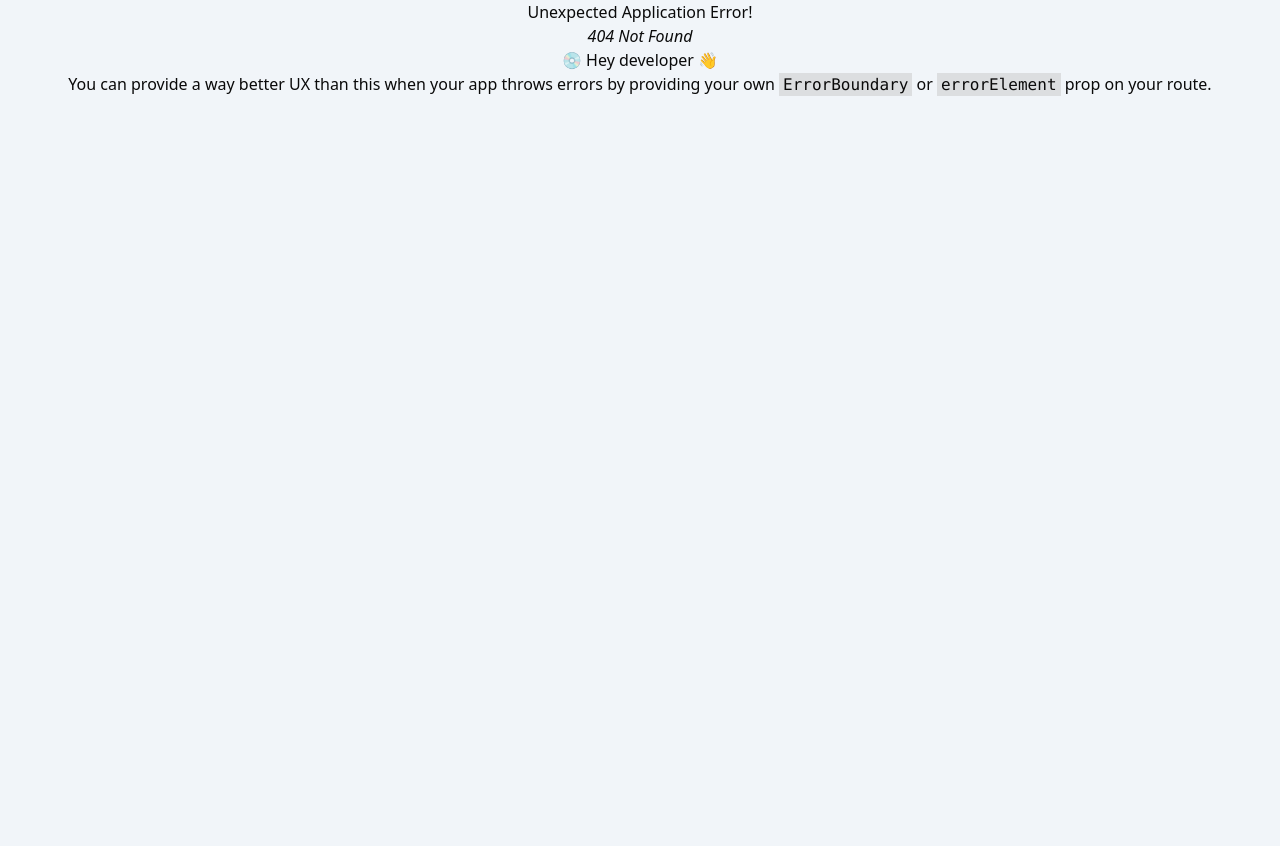
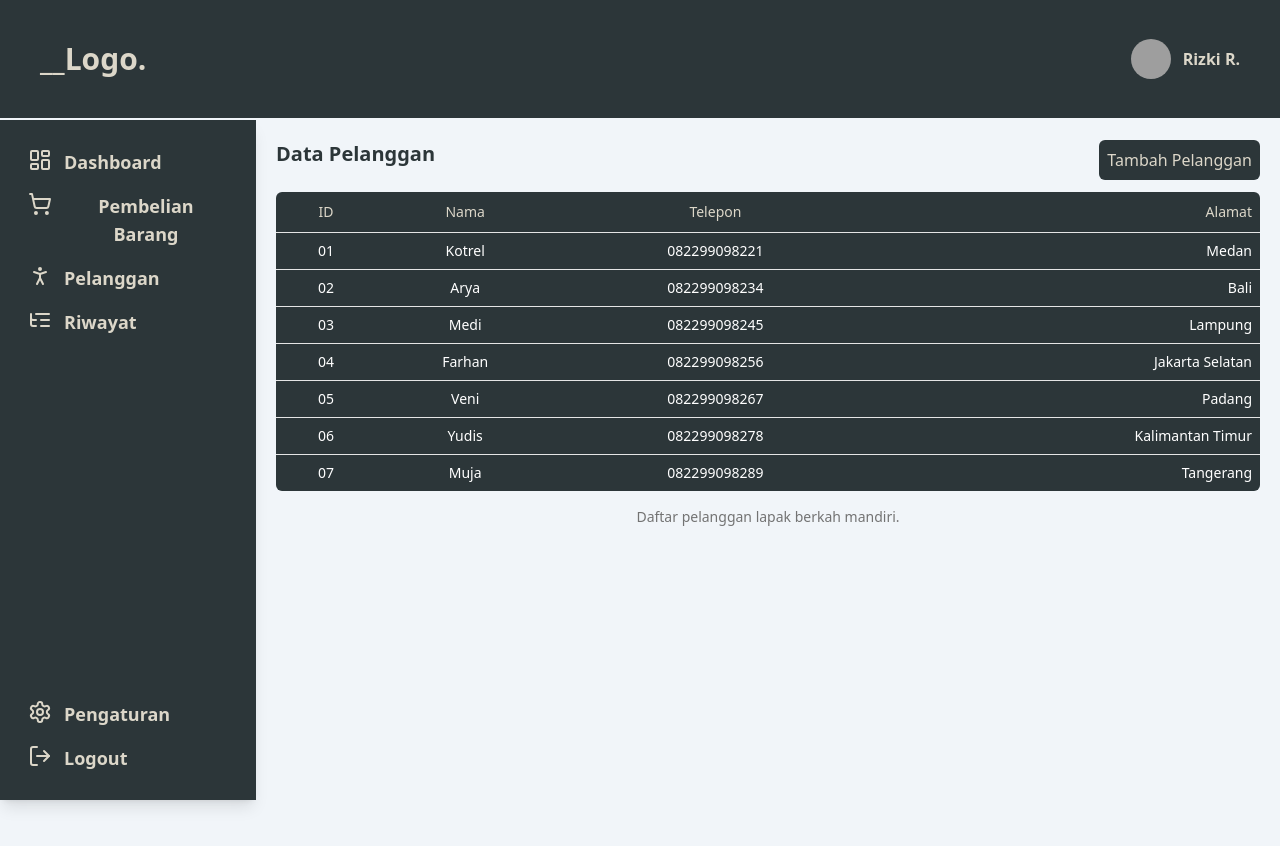
Before and after one commit to Rizki-Rahmadani/frontend-berkah-mandiri, a React (Vite) app: page /pelanggan in a window 1280 px wide. Before the commit this address had no page. Shown: the top 846 px of the page. Before the commit the page ends 800 px from the top, so only its background shows below. Built offline with nearby package versions, Linux system fonts and the light colour scheme; grey boxes are pictures that could not be loaded.

Commit message:
feat: add pelanggan

```diff
--- a/src/App.tsx
+++ b/src/App.tsx
@@ -3,6 +3,7 @@ import { createBrowserRouter, RouterProvider } from "react-router";
 import { Login } from "./pages/Auth/login";
 import { Register } from "./pages/Auth/register";
 import { PrivateLayout } from "./pages/Layout/private-layout";
+import { Pelanggan } from "./pages/Pelanggan";
 
 function App() {
   const router = createBrowserRouter([
@@ -19,6 +20,13 @@ function App() {
     {
       path: "/",
       element: <PrivateLayout />,
+      children: [
+        {
+          path: "/pelanggan",
+          element: <Pelanggan />,
+          HydrateFallback: () => <div>Loading...</div>,
+        },
+      ],
     },
   ]);
   return (
--- /dev/null
+++ b/src/components/CustomButton/add-button.tsx
@@ -0,0 +1,12 @@
+type ButtonProps = {
+  text: string;
+  onClick: () => void;
+};
+
+export const AddButton = ({ text }: ButtonProps) => {
+  return (
+    <div>
+      <button>{text}</button>
+    </div>
+  );
+};
--- a/src/components/hamburger-button.tsx
+++ b/src/components/CustomButton/hamburger-button.tsx
@@ -6,7 +6,7 @@ export const HamburgerButton = () => {
   const [isMenuOpen, setIsMenuOpen] = useState(false);
   return (
     <div>
-      <div className="lg:hidden flex items-center justify-center w-10 h-10 text-[#C4DFE6] cursor-pointer transition-all duration-200 ease-in-out">
+      <div className="lg:hidden flex items-center justify-center w-10 h-10 text-[#DCD7C9] cursor-pointer transition-all duration-200 ease-in-out">
         <button onClick={() => setIsMenuOpen(!isMenuOpen)}>
           {isMenuOpen ? <CrossIcon /> : <Menu size={35} />}
         </button>
@@ -17,12 +17,12 @@ export const HamburgerButton = () => {
             onClick={() => setIsMenuOpen(false)}
             className="fixed inset-0 bg-black bg-opacity-50"
           ></div>
-          <div
+          {/* <div
             onClick={() => setIsMenuOpen(false)}
-            className="fixed top-2 left-36 z-50 flex items-center justify-center w-10 h-10 text-[#66A5AD] bg-[#C4DFE6] rounded-full cursor-pointer transition-all duration-200 ease-in-out lg:hidden"
+            className="fixed top-2 lg:right-20 left-36 z-50 flex items-center justify-center w-10 h-10 text-[#2C3639] bg-[#DCD7C9] rounded-full cursor-pointer transition-all duration-200 ease-in-out lg:hidden"
           >
             <CrossIcon />
-          </div>
+          </div> */}
           <div className="fixed top-0 right-0">
             <Sidebar onClose={() => setIsMenuOpen(false)} />
           </div>
--- /dev/null
+++ b/src/components/Pelanggan/pelanggan.tsx
@@ -0,0 +1,101 @@
+import {
+  Table,
+  TableBody,
+  TableCaption,
+  TableCell,
+  TableHead,
+  TableHeader,
+  TableRow,
+} from "@/components/ui/table";
+import { Header } from "../header";
+import { AddButton } from "../CustomButton/add-button";
+
+const pelanggan = [
+  {
+    id: "01",
+    name: "Kotrel",
+    phone: "082299098221",
+    address: "Medan",
+  },
+  {
+    id: "02",
+    name: "Arya",
+    phone: "082299098234",
+    address: "Bali",
+  },
+  {
+    id: "03",
+    name: "Medi",
+    phone: "082299098245",
+    address: "Lampung",
+  },
+  {
+    id: "04",
+    name: "Farhan",
+    phone: "082299098256",
+    address: "Jakarta Selatan",
+  },
+  {
+    id: "05",
+    name: "Veni",
+    phone: "082299098267",
+    address: "Padang",
+  },
+  {
+    id: "06",
+    name: "Yudis",
+    phone: "082299098278",
+    address: "Kalimantan Timur",
+  },
+  {
+    id: "07",
+    name: "Muja",
+    phone: "082299098289",
+    address: "Tangerang",
+  },
+];
+
+export function CompPelanggan() {
+  return (
+    <div className="space-y-3">
+      <div className="flex justify-between">
+        <div className="text-start text-xl font-bold text-[#2C3639] ">
+          <Header title="Data Pelanggan" />
+        </div>
+        <div className="bg-[#2C3639] p-2 rounded-md text-[#DCD7C9] flex items-center gap-2">
+          <AddButton text="Tambah Pelanggan" onClick={() => {}} />
+        </div>
+      </div>
+
+      <Table className="bg-[#2C3639] rounded-md">
+        <TableCaption>Daftar pelanggan lapak berkah mandiri.</TableCaption>
+        <TableHeader>
+          <TableRow>
+            <TableHead className="w-[100px] text-center text-[#DCD7C9]">
+              ID
+            </TableHead>
+            <TableHead className="text-center text-[#DCD7C9]">Nama</TableHead>
+            <TableHead className="text-center text-[#DCD7C9]">
+              Telepon
+            </TableHead>
+            <TableHead className="text-right text-[#DCD7C9]">Alamat</TableHead>
+          </TableRow>
+        </TableHeader>
+        <TableBody>
+          {pelanggan.map((data) => (
+            <TableRow key={data.id}>
+              <TableCell className="font-medium text-white">
+                {data.id}
+              </TableCell>
+              <TableCell className="text-white">{data.name}</TableCell>
+              <TableCell className="text-white">{data.phone}</TableCell>
+              <TableCell className="text-right text-white">
+                {data.address}
+              </TableCell>
+            </TableRow>
+          ))}
+        </TableBody>
+      </Table>
+    </div>
+  );
+}
--- /dev/null
+++ b/src/components/header.tsx
@@ -0,0 +1,10 @@
+type HeaderProps = {
+  title: string;
+};
+export const Header = ({ title }: HeaderProps) => {
+  return (
+    <div>
+      <p>{title}</p>
+    </div>
+  );
+};
--- /dev/null
+++ b/src/components/ui/table.tsx
@@ -0,0 +1,120 @@
+import * as React from "react"
+
+import { cn } from "@/lib/utils"
+
+const Table = React.forwardRef<
+  HTMLTableElement,
+  React.HTMLAttributes<HTMLTableElement>
+>(({ className, ...props }, ref) => (
+  <div className="relative w-full overflow-auto">
+    <table
+      ref={ref}
+      className={cn("w-full caption-bottom text-sm", className)}
+      {...props}
+    />
+  </div>
+))
+Table.displayName = "Table"
+
+const TableHeader = React.forwardRef<
+  HTMLTableSectionElement,
+  React.HTMLAttributes<HTMLTableSectionElement>
+>(({ className, ...props }, ref) => (
+  <thead ref={ref} className={cn("[&_tr]:border-b", className)} {...props} />
+))
+TableHeader.displayName = "TableHeader"
+
+const TableBody = React.forwardRef<
+  HTMLTableSectionElement,
+  React.HTMLAttributes<HTMLTableSectionElement>
+>(({ className, ...props }, ref) => (
+  <tbody
+    ref={ref}
+    className={cn("[&_tr:last-child]:border-0", className)}
+    {...props}
+  />
+))
+TableBody.displayName = "TableBody"
+
+const TableFooter = React.forwardRef<
+  HTMLTableSectionElement,
+  React.HTMLAttributes<HTMLTableSectionElement>
+>(({ className, ...props }, ref) => (
+  <tfoot
+    ref={ref}
+    className={cn(
+      "border-t bg-muted/50 font-medium [&>tr]:last:border-b-0",
+      className
+    )}
+    {...props}
+  />
+))
+TableFooter.displayName = "TableFooter"
+
+const TableRow = React.forwardRef<
+  HTMLTableRowElement,
+  React.HTMLAttributes<HTMLTableRowElement>
+>(({ className, ...props }, ref) => (
+  <tr
+    ref={ref}
+    className={cn(
+      "border-b transition-colors hover:bg-muted/50 data-[state=selected]:bg-muted",
+      className
+    )}
+    {...props}
+  />
+))
+TableRow.displayName = "TableRow"
+
+const TableHead = React.forwardRef<
+  HTMLTableCellElement,
+  React.ThHTMLAttributes<HTMLTableCellElement>
+>(({ className, ...props }, ref) => (
+  <th
+    ref={ref}
+    className={cn(
+      "h-10 px-2 text-left align-middle font-medium text-muted-foreground [&:has([role=checkbox])]:pr-0 [&>[role=checkbox]]:translate-y-[2px]",
+      className
+    )}
+    {...props}
+  />
+))
+TableHead.displayName = "TableHead"
+
+const TableCell = React.forwardRef<
+  HTMLTableCellElement,
+  React.TdHTMLAttributes<HTMLTableCellElement>
+>(({ className, ...props }, ref) => (
+  <td
+    ref={ref}
+    className={cn(
+      "p-2 align-middle [&:has([role=checkbox])]:pr-0 [&>[role=checkbox]]:translate-y-[2px]",
+      className
+    )}
+    {...props}
+  />
+))
+TableCell.displayName = "TableCell"
+
+const TableCaption = React.forwardRef<
+  HTMLTableCaptionElement,
+  React.HTMLAttributes<HTMLTableCaptionElement>
+>(({ className, ...props }, ref) => (
+  <caption
+    ref={ref}
+    className={cn("mt-4 text-sm text-muted-foreground", className)}
+    {...props}
+  />
+))
+TableCaption.displayName = "TableCaption"
+
+export {
+  Table,
+  TableHeader,
+  TableBody,
+  TableFooter,
+  TableHead,
+  TableRow,
+  TableCell,
+  TableCaption,
+}
--- a/src/pages/Layout/private-layout.tsx
+++ b/src/pages/Layout/private-layout.tsx
@@ -8,11 +8,13 @@ export function PrivateLayout() {
       <div>
         <Navbar />
       </div>
-      <div className="hidden lg:block w-[20%]">
-        <Sidebar />
-      </div>
-      <div>
-        <Outlet />
+      <div className="flex ">
+        <div className="hidden lg:block w-[20%]">
+          <Sidebar />
+        </div>
+        <div className="lg:w-[80%] w-full h-screen overflow-y-auto p-5">
+          <Outlet />
+        </div>
       </div>
     </div>
   );
--- /dev/null
+++ b/src/pages/Pelanggan/index.tsx
@@ -0,0 +1,9 @@
+import { CompPelanggan } from "@/components/Pelanggan/pelanggan";
+
+export function Pelanggan() {
+  return (
+    <div>
+      <CompPelanggan />
+    </div>
+  );
+}
--- a/src/pages/Utilities/navbar.tsx
+++ b/src/pages/Utilities/navbar.tsx
@@ -1,9 +1,9 @@
-import { HamburgerButton } from "@/components/hamburger-button";
+import { HamburgerButton } from "@/components/CustomButton/hamburger-button";
 
 export const Navbar = () => {
   return (
-    <div className="flex justify-between items-center bg-[#66A5AD] border-b-2 border-slate-100 sticky w-full h-[15vh] px-10">
-      <p className="text-3xl font-extrabold text-[#C4DFE6]">__Logo.</p>
+    <div className="flex justify-between items-center bg-[#2C3639] border-b-2 border-slate-100 sticky w-full h-[15vh] px-10">
+      <p className="text-3xl font-extrabold text-[#DCD7C9]">__Logo.</p>
       <div>
         <div className="hidden lg:flex items-center gap-3 font-semibold">
           <img
@@ -11,7 +11,7 @@ export const Navbar = () => {
             alt="Avatar"
             className="w-10 h-10 rounded-full"
           />
-          <p>Rizki R.</p>
+          <p className="text-[#DCD7C9]">Rizki R.</p>
         </div>
         <div>
           <HamburgerButton />
--- a/src/pages/Utilities/sidebar.tsx
+++ b/src/pages/Utilities/sidebar.tsx
@@ -6,38 +6,41 @@ import {
   Settings,
   ShoppingCart,
 } from "lucide-react";
+import { Link } from "react-router";
 
 export const Sidebar = ({ onClose }: { onClose?: () => void }) => {
   return (
     <div
       onClick={onClose}
-      className="flex flex-col gap-5 bg-[#66A5AD] shadow-lg sticky p-5 px-5 lg:h-[85vh] h-screen"
+      className="flex flex-col gap-5 bg-[#2C3639] shadow-lg sticky p-5 px-5 lg:h-[85vh] h-screen"
     >
       <div className="flex flex-col justify-between w-full h-full font-semibold items-start">
         <div className="flex flex-col w-full">
-          <div className="flex gap-3 w-full cursor-pointer  hover:bg-[#C4DFE6] text-[#C4DFE6] hover:text-[#66A5AD] p-2 rounded-md transition-all duration-200 ease-in-out">
+          <div className="flex gap-3 w-full cursor-pointer xl:text-lg md:text-sm hover:bg-[#DCD7C9] text-[#DCD7C9] hover:text-[#2C3639] p-2 rounded-md transition-all duration-200 ease-in-out">
             <LayoutDashboardIcon />
             <p>Dashboard</p>
           </div>
-          <div className="flex gap-3 w-full cursor-pointer  hover:bg-[#C4DFE6] text-[#C4DFE6] hover:text-[#66A5AD] p-2 rounded-md transition-all duration-200 ease-in-out">
-            <ShoppingCart />
-            <p>Pembelian Barang</p>
-          </div>
-          <div className="flex gap-3 w-full cursor-pointer  hover:bg-[#C4DFE6] text-[#C4DFE6] hover:text-[#66A5AD] p-2 rounded-md transition-all duration-200 ease-in-out">
+          <Link to={"/pelanggan"}>
+            <div className="flex gap-3 w-full cursor-pointer xl:text-lg md:text-sm  hover:bg-[#DCD7C9] text-[#DCD7C9] hover:text-[#2C3639] p-2 rounded-md transition-all duration-200 ease-in-out">
+              <ShoppingCart />
+              <p>Pembelian Barang</p>
+            </div>
+          </Link>
+          <div className="flex gap-3 w-full cursor-pointer xl:text-lg md:text-sm  hover:bg-[#DCD7C9] text-[#DCD7C9] hover:text-[#2C3639] p-2 rounded-md transition-all duration-200 ease-in-out">
             <PersonStandingIcon />
             <p>Pelanggan</p>
           </div>
-          <div className="flex gap-3 w-full cursor-pointer  hover:bg-[#C4DFE6] text-[#C4DFE6] hover:text-[#66A5AD] p-2 rounded-md transition-all duration-200 ease-in-out">
+          <div className="flex gap-3 w-full cursor-pointer xl:text-lg md:text-sm  hover:bg-[#DCD7C9] text-[#DCD7C9] hover:text-[#2C3639] p-2 rounded-md transition-all duration-200 ease-in-out">
             <ListTreeIcon />
             <p>Riwayat</p>
           </div>
         </div>
         <div className="flex flex-col w-full">
-          <div className="flex gap-3 w-full cursor-pointer  hover:bg-[#C4DFE6] text-[#C4DFE6] hover:text-[#66A5AD] p-2 rounded-md transition-all duration-200 ease-in-out">
+          <div className="flex gap-3 w-full cursor-pointer xl:text-lg md:text-sm  hover:bg-[#DCD7C9] text-[#DCD7C9] hover:text-[#2C3639] p-2 rounded-md transition-all duration-200 ease-in-out">
             <Settings />
             <p>Pengaturan </p>
           </div>
-          <div className="flex gap-3 w-full cursor-pointer  hover:bg-[#C4DFE6] text-[#C4DFE6] hover:text-[#66A5AD] p-2 rounded-md transition-all duration-200 ease-in-out">
+          <div className="flex gap-3 w-full cursor-pointer xl:text-lg md:text-sm  hover:bg-[#DCD7C9] text-[#DCD7C9] hover:text-[#2C3639] p-2 rounded-md transition-all duration-200 ease-in-out">
             <LogOut />
             <p>Logout</p>
           </div>
```
Also changed, not shown: src/pages/Dashboard/index.tsx (added), src/palette.txt (added).
